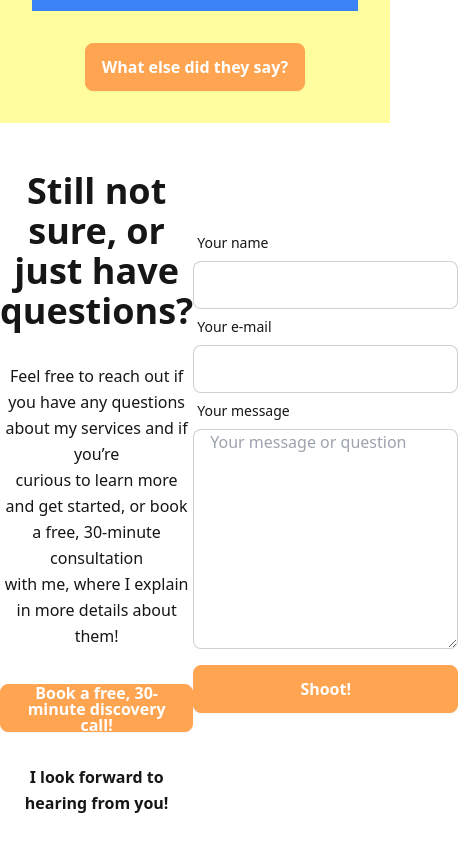
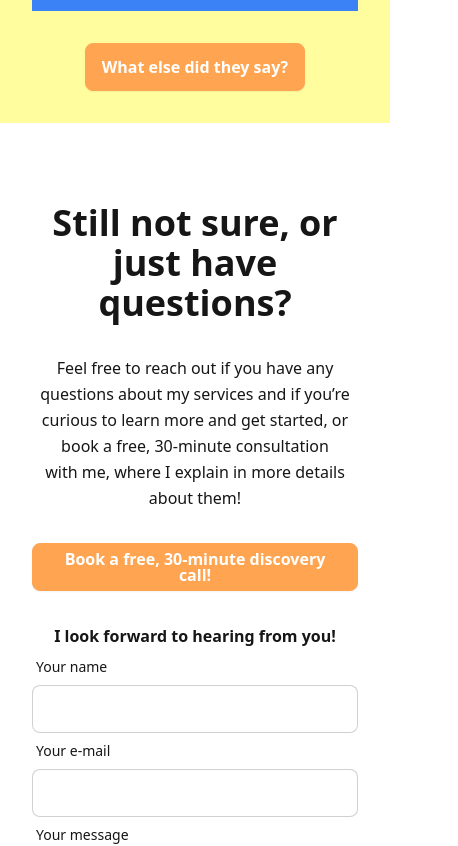
Before and after one commit to mfgabriel92/jeryannejane, a Next.js app: page / in a window 390 px wide. Shown: the part 6300-7146 px from the top of the page, 458 px wide, since content can reach past the window. Before the commit the page ends 7116 px from the top, so only its background shows below. Built offline with nearby package versions, Linux system fonts and the light colour scheme.

Commit message:
fix: form responsivity

```diff
--- a/src/app/components/Contact.tsx
+++ b/src/app/components/Contact.tsx
@@ -7,7 +7,7 @@ import { ContactForm } from "@/app/components/ui";
 
 export function Contact() {
   return (
-    <section className="container flex items-center lg:h-screen">
+    <section className="container flex flex-col items-center p-8 lg:h-screen lg:flex-row">
       <motion.div
         initial="hidden"
         whileInView="visible"
@@ -15,7 +15,7 @@ export function Contact() {
           staggerChildren: 0.02,
           staggerDirection: -1,
         }}
-        className="flex flex-1 flex-col gap-8"
+        className="flex flex-1 flex-col items-center gap-8"
       >
         <motion.h2 variants={slideWithFadeVariants} className="mt-12">
           Still not sure, or just have questions?
@@ -45,9 +45,7 @@ export function Contact() {
           I look forward to hearing from you!
         </motion.p>
       </motion.div>
-      <div className="flex flex-1">
-        <ContactForm />
-      </div>
+      <ContactForm />
     </section>
   );
 }
--- a/src/app/components/ui/ContactForm.tsx
+++ b/src/app/components/ui/ContactForm.tsx
@@ -18,7 +18,10 @@ export function ContactForm() {
   }
 
   return (
-    <form onSubmit={handleSubmit(onSubmit)} className="flex flex-1 flex-col">
+    <form
+      onSubmit={handleSubmit(onSubmit)}
+      className="flex w-full flex-1 flex-col sm:w-[80%]"
+    >
       <motion.label className="form-control w-full">
         <div className="label">
           <div className="label-text">Your name</div>
```
